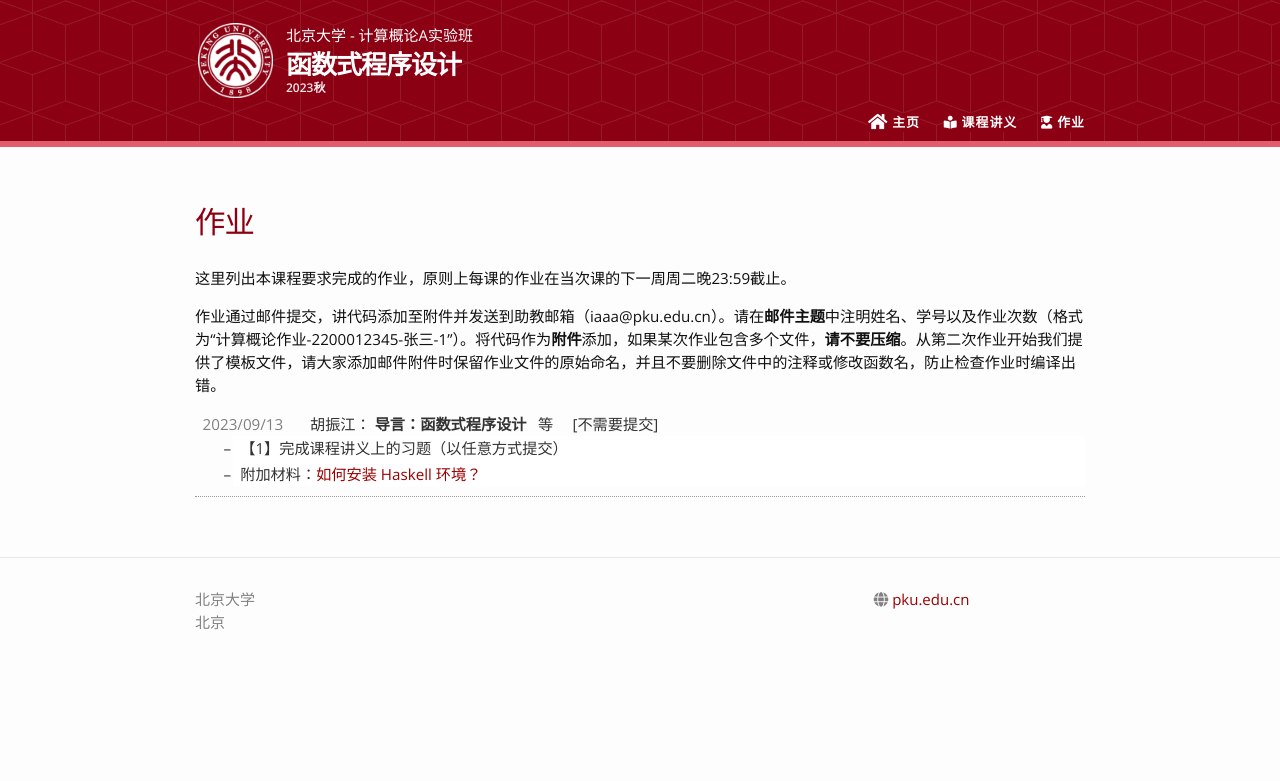
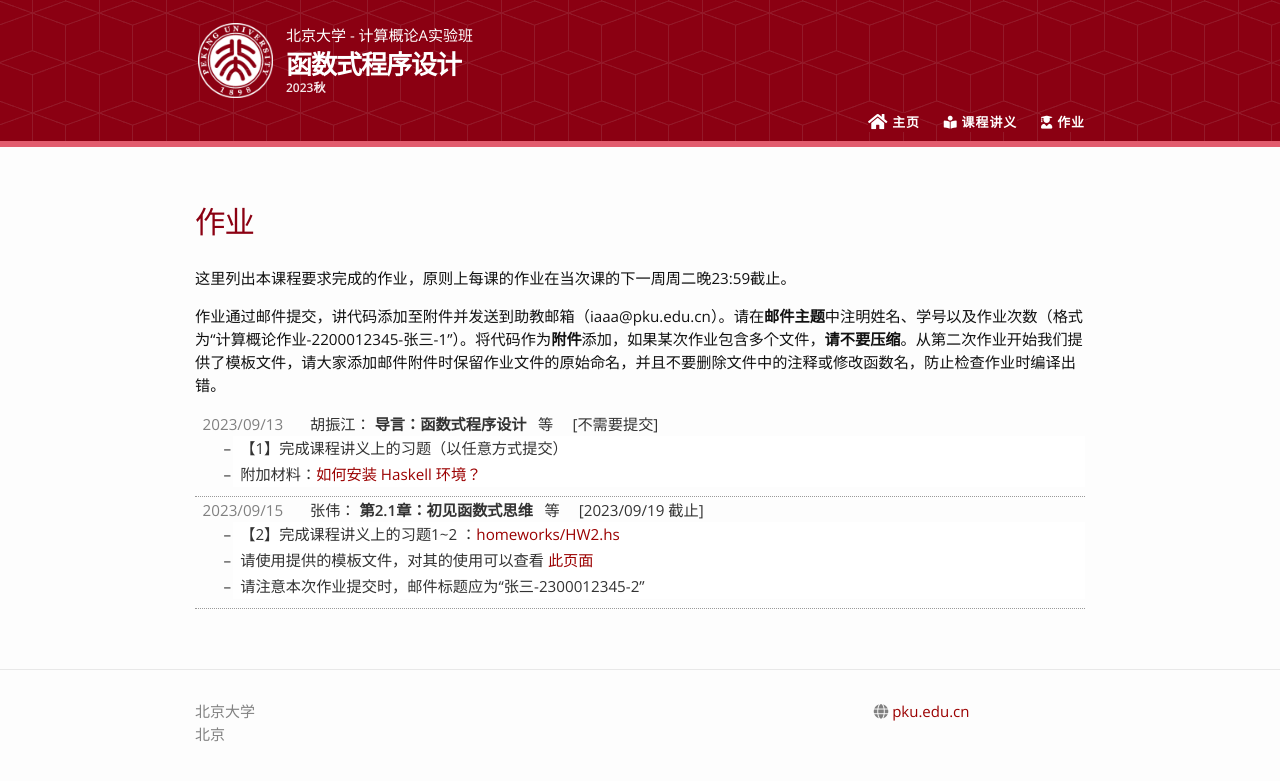
Before and after one commit to zhenjiang888/FP, a Jekyll site: the page built from 2023/assignments.md, in a window 1280 px wide. Shown: the top 781 px of the page. Built offline with Jekyll 4.4.1, drawn with Linux system fonts in a browser that asks for light colours; nearby versions of some CDN libraries; some of the changed lines change nothing that is shown.

Commit message:
Update slides and homework

````diff
--- /dev/null
+++ b/2023/homeworks/HW2_README.md
@@ -0,0 +1,99 @@
+---
+layout: default
+---
+
+*黄金法则：如果你在任何一步看到了自己不认识的错误信息或不知道如何进行下一步，请随时联系助教！助教是你永远的朋友。*
+
+# 说明：如何使用该文件？
+
+你可以像往常一下在如下的 _ 处填写代码，就好像是在你的作业本上一样。如果你对自己有信心，那么可以直接提交此文件。
+
+如果你想利用编译器对自己的代码进行检查，请**在正确路径下**打开 GHCi（如何打开 GHCi 请查看下方说明）。会给出如
+下显示：
+```
+GHCi, version xxx: https://www.haskell.org/ghc/  :? for help
+Prelude>
+```
+
+## 加载 hs 文件
+
+输入 `:load HW2.hs` 并回车后显示则说明路径正确。
+```
+Prelude> :load HW2.hs
+[1 of 1] Compiling HW2     (HW2.hs, interpreted)
+```
+
+> 若显示
+> ```
+> Prelude> :load HW2.hs
+>
+> <no location info>: error: can't find file: HW2.hs
+> Failed, no modules loaded.
+> ```
+> 则说明 ghci 打开路径存在问题，请查看**如何在正确路径下打开 GHCi**。
+
+- 在加载成功后，若出现
+  ```
+  Prelude> :load HW2.hs
+  [1 of 1] Compiling HW2              ( HW2.hs, interpreted )
+
+  HW2.hs:xx:x: error: xxxxxxxxx
+  ```
+  说明代码编译错误。（注：模板中的 `_` 同样会导致编译错误，如果你对某个题没有思路，请将所有的 `_` 替换为 `undefined`）。
+- 在加载成功后，若出现
+  ```
+  Prelude> :load HW2.hs
+  [1 of 1] Compiling HW2              ( HW2.hs, interpreted )
+  Ok, one module loaded.
+  *HW2>
+  ```
+  说明代码编译成功。
+
+## 测试代码
+
+输入你想测试的函数并回车，可以看到运算结果。你可以通过运行一些测试用例来检查自己的实现是否正确。例如
+```
+*HW2> and1 True True
+True
+```
+类似地去测试其他用例和习题。
+
+## 修改代码
+
+在你修改代码后，保存，并输入 `:r` 可以重新加载该文件。
+```
+*HW2> :r
+[1 of 1] Compiling HW2              ( HW2.hs, interpreted )
+Ok, one module loaded.
+```
+
+## 退出 GHCi
+
+在你完成所有作业后（或是 GHCi 出来你不理解的行为时），通过 `:q` 退出 GHCi。
+```
+*HW2> :q
+Leaving GHCi.
+```
+
+# 如何在正确路径下打开 GHCi
+
+## Windows 系统
+
+### 1. 在正确的路径下打开 VSCode
+
+  这里提供如下三种解决方案
+
+  - 在保存该作业的**文件夹**下，右键“通过Code”打开。（Windows 11用户需要首先“显示更多选项”）
+  - 打开VSCode，将保存该作业的**文件夹**拖拽至VSCode中。
+  - 打开VSCode，File → Open Folder，选择保存该作业的**文件夹**。
+
+   注意，如果打开后左侧文件目录显示的是文件夹的文件列表（称为*工作区*），说明操作正确。如果显示的是包含 `Open Folder` 在内的几个按钮，请**打开保存文件的文件夹**。
+
+### 2. 打开 GHCi
+
+  通过快捷键 Ctrl+\`（注意是Esc下方的按键），或是 View → Terminal 打开终端。终端中会显示你当前所在位置，如果和你保存作业文件的路径一致，说明是正确的。*不同命令行或不同配置可能导致显示方式不同。* 输入`ghci`回车打开 GHCi。例如，在我的电脑桌面下“HaskellHW”文件夹下打开后为：
+  ```
+  C:\Users\vbcpa\Desktop\HaskellHW>ghci
+  GHCi, version 8.10.7: https://www.haskell.org/ghc/  :? for help
+  Prelude>
+  ```
--- a/_data/_2023.yaml
+++ b/_data/_2023.yaml
@@ -17,6 +17,21 @@
     appendix:
     - text: 如何安装 Haskell 环境？
       link: https://higher-order.fun/cn/2023/08/27/InstallHaskell.html
-
+- teacher: 张伟
+  date: 2023/09/15
+  slides:
+  - title: "第2.1章：初见函数式思维"
+    link: ch02.1 functional thinking.pdf
+  - title: "第2.2章：初见Haskell"
+    link: ch02.2 meeting haskell.pdf
+  assignment:
+    descriptions:
+    - text: 【2】完成课程讲义上的习题1~2
+      link: homeworks/HW2.hs
+    - text: 请使用提供的模板文件，对其的使用可以查看
+      linktitle: 此页面
+      link: /FP/2023/homeworks/HW2_README
+    - text: 请注意本次作业提交时，邮件标题应为“张三-2300012345-2”
+    due: 2023/09/19
 
 updates: []
````
Also changed, not shown: 3 other files.
